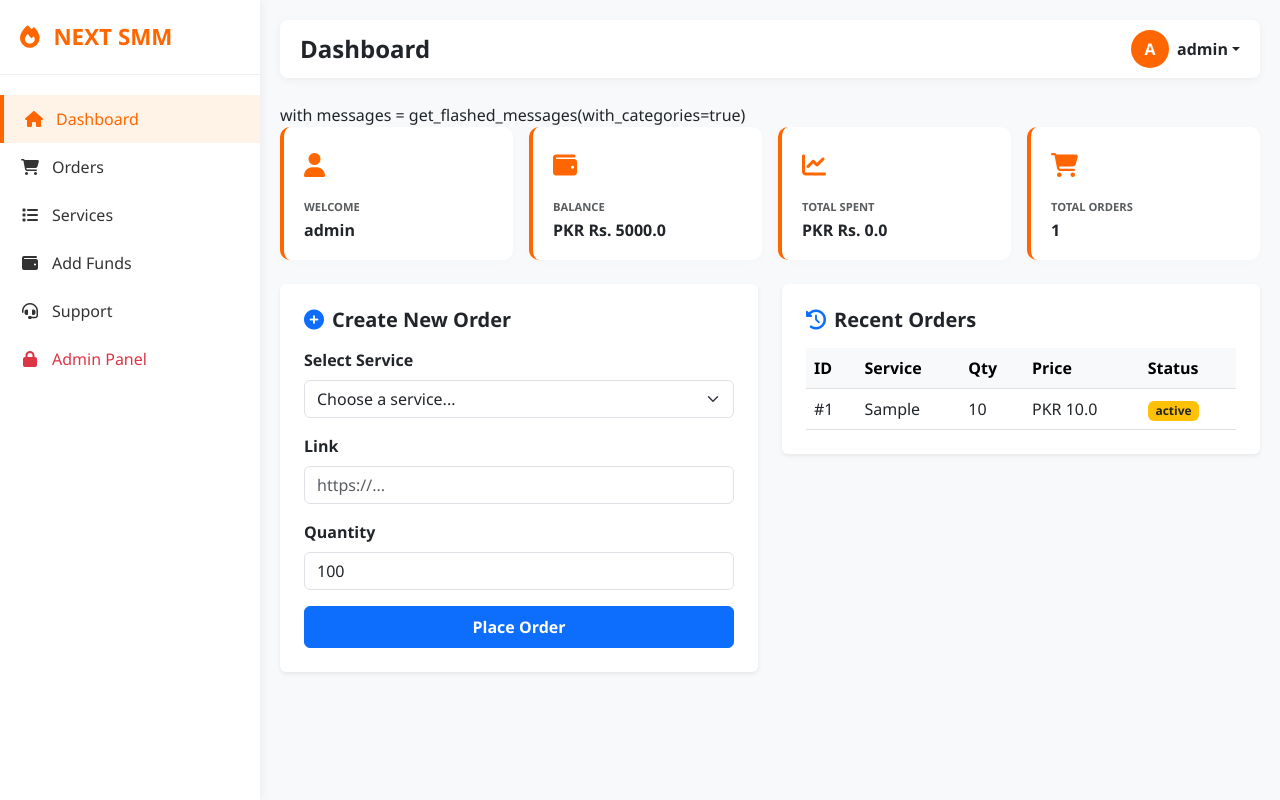
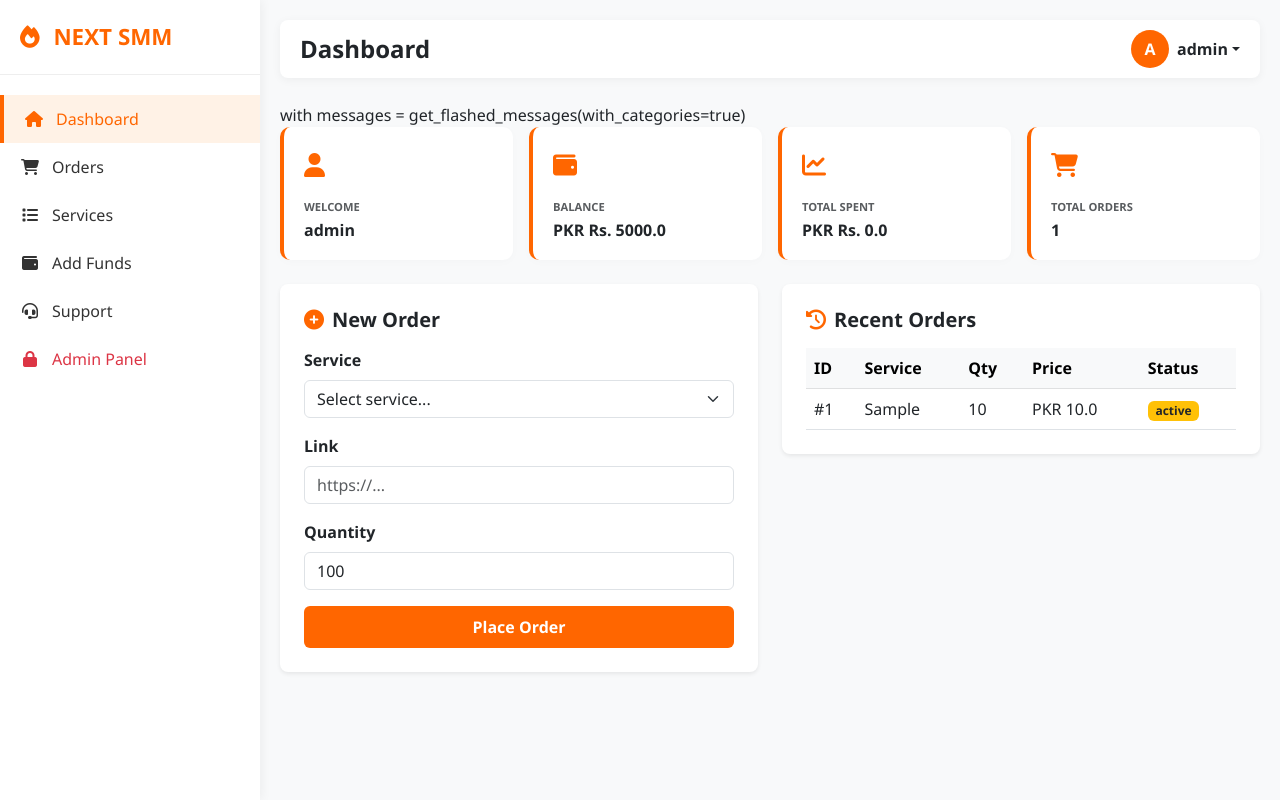
Before and after one commit to arman22334499/armans-panel, a Flask app: page /dashboard in a window 1280 px wide. Run offline with Flask 3, Linux system fonts and the light colour scheme; a user stored in the database is signed in; data comes from the database, SQL or seed files in the repository; tables that the repository leaves empty hold one stand-in row (values such as "Sample post").

Commit message:
Update dashboard.html

```diff
--- a/templates/dashboard.html
+++ b/templates/dashboard.html
@@ -1,8 +1,9 @@
 {% extends "base.html" %}
-{% block title %}Dashboard{% endblock %}
+{% block title %}Dashboard - SMM Panel{% endblock %}
+{% block header_title %}Dashboard{% endblock %}
 {% set active_tab = 'dashboard' %}
+
 {% block content %}
-
 <!-- 4 Stats Cards -->
 <div class="row g-3 mb-4">
     <div class="col-6 col-md-3">
@@ -35,16 +36,16 @@
     </div>
 </div>
 
-<!-- New Order Form & Recent Orders Section -->
+<!-- New Order Form & Recent Orders -->
 <div class="row g-4">
     <div class="col-lg-6">
-        <div class="card shadow-sm border-0 p-4">
-            <h5 class="fw-bold mb-3"><i class="fas fa-plus-circle text-primary me-2"></i>Create New Order</h5>
+        <div class="card shadow-sm border-0 p-4 rounded-3">
+            <h5 class="fw-bold mb-3 text-dark"><i class="fas fa-plus-circle me-2" style="color: #ff6600;"></i>New Order</h5>
             <form method="POST">
                 <div class="mb-3">
-                    <label class="form-label fw-semibold">Select Service</label>
+                    <label class="form-label fw-semibold">Service</label>
                     <select name="service_id" class="form-select" required>
-                        <option value="" disabled selected>Choose a service...</option>
+                        <option value="" disabled selected>Select service...</option>
                         {% for srv in services %}
                         <option value="{{ srv.id }}">{{ srv.name }} (Rate: PKR {{ srv.rate }}/1000)</option>
                         {% endfor %}
@@ -58,14 +59,14 @@
                     <label class="form-label fw-semibold">Quantity</label>
                     <input type="number" name="quantity" class="form-control" placeholder="100" min="1" value="100" required>
                 </div>
-                <button type="submit" class="btn btn-primary w-100 fw-bold py-2">Place Order</button>
+                <button type="submit" class="btn btn-orange w-100 py-2">Place Order</button>
             </form>
         </div>
     </div>
 
     <div class="col-lg-6">
-        <div class="card shadow-sm border-0 p-4">
-            <h5 class="fw-bold mb-3"><i class="fas fa-history text-primary me-2"></i>Recent Orders</h5>
+        <div class="card shadow-sm border-0 p-4 rounded-3">
+            <h5 class="fw-bold mb-3 text-dark"><i class="fas fa-history me-2" style="color: #ff6600;"></i>Recent Orders</h5>
             <div class="table-responsive" style="max-height: 350px; overflow-y: auto;">
                 <table class="table table-hover align-middle mb-0">
                     <thead class="table-light">
@@ -90,7 +91,7 @@
                             {% endfor %}
                         {% else %}
                             <tr>
-                                <td colspan="5" class="text-center text-muted py-4">Koi order mojood nahi hai!</td>
+                                <td colspan="5" class="text-center text-muted py-4">No orders placed yet!</td>
                             </tr>
                         {% endif %}
                     </tbody>
@@ -99,5 +100,4 @@
         </div>
     </div>
 </div>
-
 {% endblock %}
```
